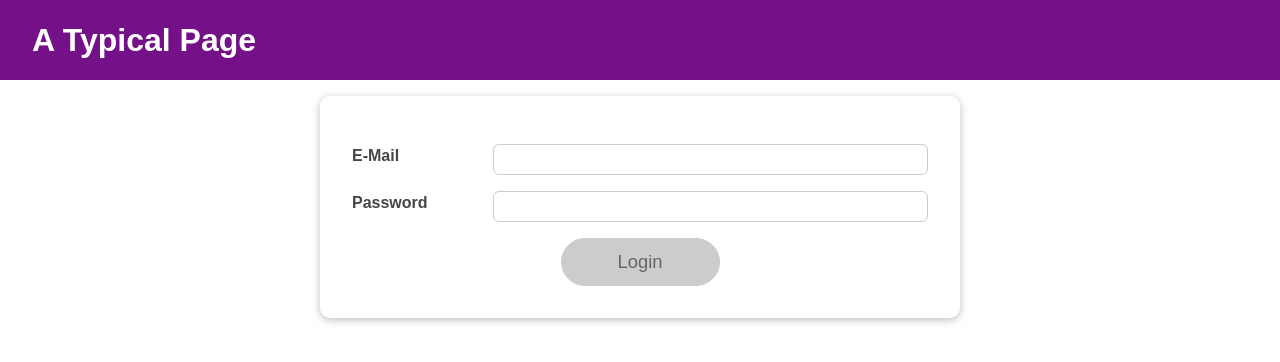
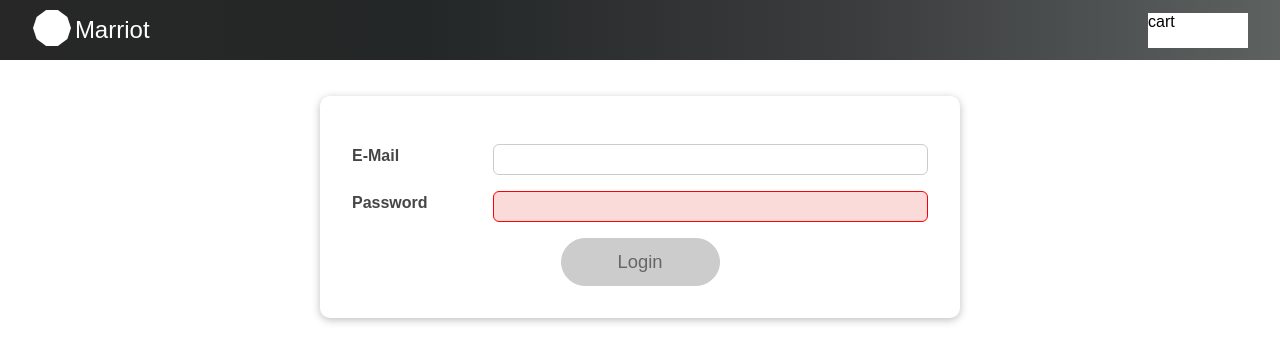
Before and after one commit to tuyishimejeandamour/food, a React (Create React App) app: page / in a window 1280 px wide. Shown: the top 362 px of the page. Built offline with nearby package versions, Linux system fonts and the light colour scheme.

Commit message:
adding head and initilizing

```diff
--- a/src/App.js
+++ b/src/App.js
@@ -1,29 +1,26 @@
-import React, { useState, useEffect } from 'react';
+import React, { useState, useEffect} from 'react';
 
-import Login from './components/Login/Login';
-import Home from './components/Home/Home';
-import MainHeader from './components/MainHeader/MainHeader';
+import Login from './components/pages/Login/Login';
+import Home from './components/pages/Home/Home';
+import MainHeader from './components/layout/MainHeader/MainHeader';
 
 function App() {
   const [isLoggedIn, setIsLoggedIn] = useState(false);
 
   useEffect(() => {
-    const storedUserLoggedInInformation = localStorage.getItem('isLoggedIn');
+    const can = localStorage.getItem('LOGIN')
+   if (can === '1') {
+     setIsLoggedIn(true)
+   }
 
-    if (storedUserLoggedInInformation === '1') {
-      setIsLoggedIn(true);
-    }
-  }, []);
-
+  }, [])
   const loginHandler = (email, password) => {
-    // We should of course check email and password
-    // But it's just a dummy/ demo anyways
-    localStorage.setItem('isLoggedIn', '1');
+    localStorage.setItem('LOGIN','1');
     setIsLoggedIn(true);
   };
 
   const logoutHandler = () => {
-    localStorage.removeItem('isLoggedIn');
+    localStorage.removeItem('LOGIN')
     setIsLoggedIn(false);
   };
 
--- a/src/components/Login/Login.js
+++ /dev/null
@@ -1,106 +0,0 @@
-import React, { useState, useEffect } from 'react';
-
-import Card from '../UI/Card/Card';
-import classes from './Login.module.css';
-import Button from '../UI/Button/Button';
-
-const Login = (props) => {
-  const [enteredEmail, setEnteredEmail] = useState('');
-  const [emailIsValid, setEmailIsValid] = useState();
-  const [enteredPassword, setEnteredPassword] = useState('');
-  const [passwordIsValid, setPasswordIsValid] = useState();
-  const [formIsValid, setFormIsValid] = useState(false);
-
-  useEffect(() => {
-    console.log('EFFECT RUNNING');
-
-    return () => {
-      console.log('EFFECT CLEANUP');
-    };
-  }, []);
-
-  // useEffect(() => {
-  //   const identifier = setTimeout(() => {
-  //     console.log('Checking form validity!');
-  //     setFormIsValid(
-  //       enteredEmail.includes('@') && enteredPassword.trim().length > 6
-  //     );
-  //   }, 500);
-
-  //   return () => {
-  //     console.log('CLEANUP');
-  //     clearTimeout(identifier);
-  //   };
-  // }, [enteredEmail, enteredPassword]);
-
-  const emailChangeHandler = (event) => {
-    setEnteredEmail(event.target.value);
-
-    setFormIsValid(
-      event.target.value.includes('@') && enteredPassword.trim().length > 6
-    );
-  };
-
-  const passwordChangeHandler = (event) => {
-    setEnteredPassword(event.target.value);
-
-    setFormIsValid(
-      enteredEmail.includes('@') && event.target.value.trim().length > 6
-    );
-  };
-
-  const validateEmailHandler = () => {
-    setEmailIsValid(enteredEmail.includes('@'));
-  };
-
-  const validatePasswordHandler = () => {
-    setPasswordIsValid(enteredPassword.trim().length > 6);
-  };
-
-  const submitHandler = (event) => {
-    event.preventDefault();
-    props.onLogin(enteredEmail, enteredPassword);
-  };
-
-  return (
-    <Card className={classes.login}>
-      <form onSubmit={submitHandler}>
-        <div
-          className={`${classes.control} ${
-            emailIsValid === false ? classes.invalid : ''
-          }`}
-        >
-          <label htmlFor="email">E-Mail</label>
-          <input
-            type="email"
-            id="email"
-            value={enteredEmail}
-            onChange={emailChangeHandler}
-            onBlur={validateEmailHandler}
-          />
-        </div>
-        <div
-          className={`${classes.control} ${
-            passwordIsValid === false ? classes.invalid : ''
-          }`}
-        >
-          <label htmlFor="password">Password</label>
-          <input
-            type="password"
-            id="password"
-            value={enteredPassword}
-            onChange={passwordChangeHandler}
-            onBlur={validatePasswordHandler}
-          />
-        </div>
-        <div className={classes.actions}>
-          <Button type="submit" className={classes.btn} disabled={!formIsValid}>
-            Login
-          </Button>
-        </div>
-      </form>
-    </Card>
-  );
-};
-
-export default Login;
--- a/src/components/MainHeader/MainHeader.module.css
+++ /dev/null
@@ -1,16 +0,0 @@
-.main-header {
-  position: fixed;
-  top: 0;
-  left: 0;
-  width: 100%;
-  height: 5rem;
-  display: flex;
-  justify-content: space-between;
-  align-items: center;
-  background: #741188;
-  padding: 0 2rem;
-}
-
-.main-header h1 {
-  color: white;
-}
--- a/src/components/MainHeader/MainHeader.js
+++ b/src/components/layout/MainHeader/MainHeader.js
@@ -2,12 +2,20 @@ import React from 'react';
 
 import Navigation from './Navigation';
 import classes from './MainHeader.module.css';
+import logo from '../../../assets/logo.png'
 
 const MainHeader = (props) => {
   return (
     <header className={classes['main-header']}>
-      <h1>A Typical Page</h1>
+      <div className={classes.logodiv}>
+        <div className={classes.logoimg}>
+         <img src={logo} alt="logo" />
+        </div>
+      <span>Marriot</span>
+      </div>
+      <div className={classes.navigation}>
       <Navigation isLoggedIn={props.isAuthenticated} onLogout={props.onLogout} />
+      </div>
     </header>
   );
 };
--- /dev/null
+++ b/src/components/layout/MainHeader/MainHeader.module.css
@@ -0,0 +1,28 @@
+.main-header {
+  position: absolute;
+  top: 0;
+  width: 100%;
+  height: 60px;
+  display: flex;
+  justify-content: space-between;
+  align-items: center;
+  background: linear-gradient(to right,#272727,#242727,#3A3C3D,#5D6160);
+  padding: 0 2rem;
+}
+
+.logodiv{
+  display: flex;
+  justify-content: space-evenly;
+  align-items: center;
+  width: 119px;
+}
+
+.logoimg{
+   width: 40px;
+   height: 40px;
+}
+
+.logodiv span{
+  color: white;
+  font-size: x-large;
+}
--- a/src/components/MainHeader/Navigation.js
+++ b/src/components/layout/MainHeader/Navigation.js
@@ -6,19 +6,12 @@ const Navigation = (props) => {
   return (
     <nav className={classes.nav}>
       <ul>
+        <li>
+          <div className={classes.addcart}>cart</div>
+        </li>
         {props.isLoggedIn && (
           <li>
-            <a href="/">Users</a>
-          </li>
-        )}
-        {props.isLoggedIn && (
-          <li>
-            <a href="/">Admin</a>
-          </li>
-        )}
-        {props.isLoggedIn && (
-          <li>
-            <button onClick={props.onLogout}>Logout</button>
+            <button onClick={props.onLogout}>J</button>
           </li>
         )}
       </ul>
--- a/src/components/MainHeader/Navigation.module.css
+++ b/src/components/layout/MainHeader/Navigation.module.css
@@ -22,14 +22,15 @@
 }
 
 .nav button {
+  height: 35px;
+  width: 35px;
   font: inherit;
   background: #dd0db0;
   border: 1px solid #dd0db0;
-  padding: 0.5rem 1.5rem;
   color: white;
   cursor: pointer;
   box-shadow: 0 2px 4px rgba(0, 0, 0, 0.26);
-  border-radius: 20px;
+  border-radius: 50%;
 }
 
 .nav button:focus {
@@ -41,3 +42,9 @@
   color: #f3cafb;
   box-shadow: 0 2px 10px rgba(0, 0, 0, 0.26);
 }
+
+.addcart{
+  width: 100px;
+  height: 35px;
+  background-color: white;
+}
--- a/src/components/Home/Home.js
+++ b/src/components/pages/Home/Home.js
@@ -1,6 +1,6 @@
 import React from 'react';
 
-import Card from '../UI/Card/Card';
+import Card from '../../UI/Card/Card';
 import classes from './Home.module.css';
 
 const Home = (props) => {
--- /dev/null
+++ b/src/components/pages/Login/Login.js
@@ -0,0 +1,89 @@
+import React, { useState, useEffect,useReducer} from 'react';
+
+import Card from '../../UI/Card/Card';
+import classes from './Login.module.css';
+import Button from '../../UI/Button/Button';
+import {initialState,reducer,password} from '../../../utils/reducer';
+
+const Login = (props) => {
+  const [formIsValid, setFormIsValid] = useState(false);
+  const [stateemail, dispatchem] = useReducer(reducer, initialState)
+  const [passwordState,dispatchpass] = useReducer(password,initialState)
+
+  useEffect(() => {
+    const handle = setTimeout(() => {
+      setFormIsValid(
+        stateemail.isValid && passwordState.isValid
+      );
+    }, 500);
+
+
+    return()=>{
+     clearTimeout(handle)
+    }
+
+  }, [stateemail,passwordState])
+
+  const emailChangeHandler = (event) => {
+    dispatchem({type:'email',value:event.target.value})
+  };
+
+  const passwordChangeHandler = (event) => {
+    dispatchpass({type:'password',value:event.target.value});
+  };
+
+  const validateEmailHandler = () => {
+    dispatchem({type:'emailvalid'})
+  };
+
+  const validatePasswordHandler = () => {
+    dispatchpass({type:'passwordvalid'});
+  };
+
+  const submitHandler = (event) => {
+    event.preventDefault();
+    props.onLogin(stateemail.value, passwordState.value);
+  };
+
+  return (
+    <Card className={classes.login}>
+      <form onSubmit={submitHandler}>
+        <div
+          className={`${classes.control} ${
+            stateemail.isvalid === false ? classes.invalid : ''
+          }`}
+        >
+          <label htmlFor="email">E-Mail</label>
+          <input
+            type="email"
+            id="email"
+            value={stateemail.value}
+            onChange={emailChangeHandler}
+            onBlur={validateEmailHandler}
+          />
+        </div>
+        <div
+          className={`${classes.control} ${
+            passwordState.isValid === false ? classes.invalid : ''
+          }`}
+        >
+          <label htmlFor="password">Password</label>
+          <input
+            type="password"
+            id="password"
+            value={passwordState.val}
+            onChange={passwordChangeHandler}
+            onBlur={validatePasswordHandler}
+          />
+        </div>
+        <div className={classes.actions}>
+          <Button type="submit" className={classes.btn} disabled={!formIsValid}>
+            Login
+          </Button>
+        </div>
+      </form>
+    </Card>
+  );
+};
+
+export default Login;
--- /dev/null
+++ b/src/utils/reducer.js
@@ -0,0 +1,30 @@
+export const initialState ={
+   value:'',
+   isValid:false
+}
+
+export const  reducer = (state, { type, value }) => {
+
+    switch (type) {
+
+    case 'email':
+      return { ...state, value }
+    case 'emailvalid':
+        return {...state,isValid:true}
+    default:
+      return state
+    }
+  }
+
+export const  password =  (state, { type, value}) => {
+
+    switch (type) {
+
+    case 'password':
+      return { ...state, value }
+    case 'passwordvalid':
+        return {...state,isValid:state.value.trim().length>6}
+    default:
+      return state
+    }
+  }
```
Also changed, not shown: src/assets/logo.png (added), src/components/pages/Home/Home.module.css (renamed from src/components/Home/Home.module.css), src/components/pages/Login/Login.module.css (renamed from src/components/Login/Login.module.css).
